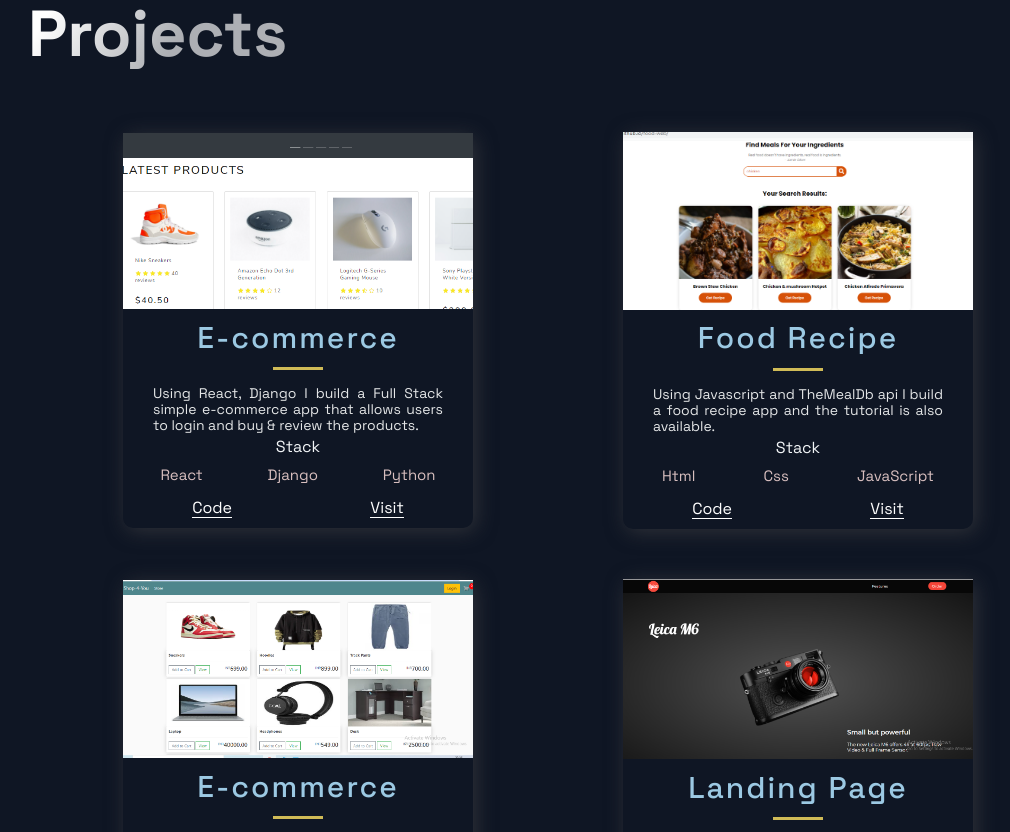
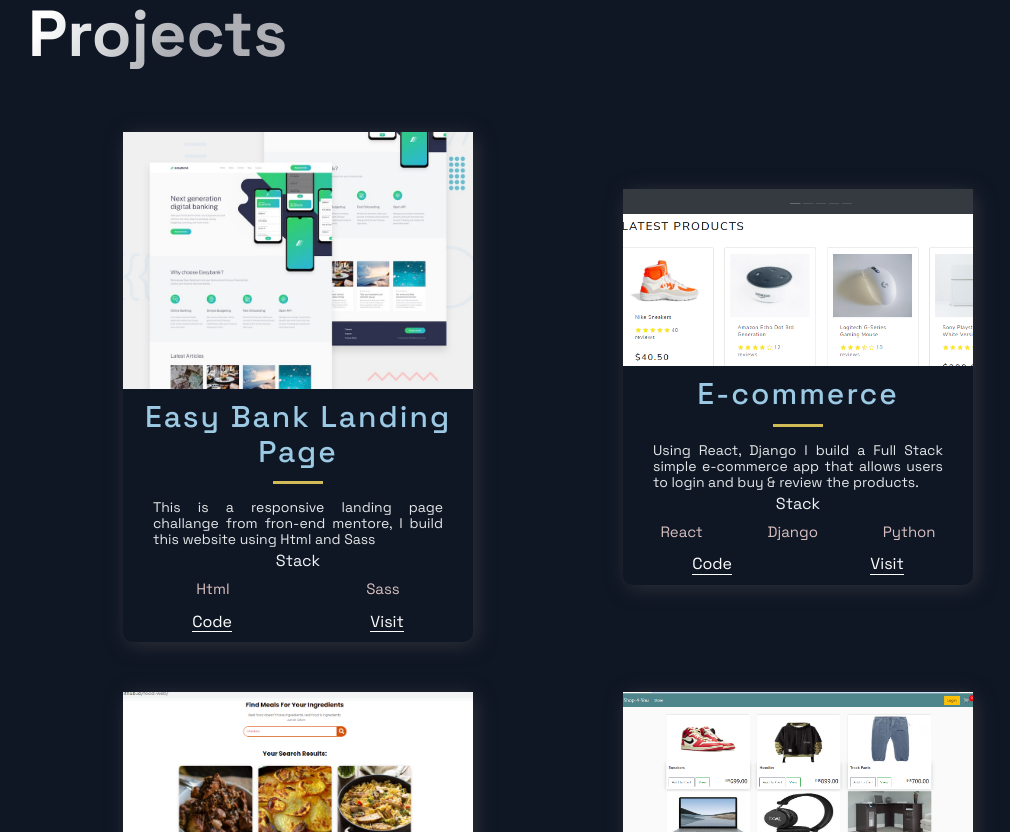
Before and after one commit to hrithikrawal/portfolio-website, a Next.js app: page / in a window 1280 px wide. Shown: the part 700-1532 px from the top of the page, without its empty margins (92-1102 px from the left). Built offline with nearby package versions, Linux system fonts and the light colour scheme.

Commit message:
projects updated

```diff
--- a/src/constants/constants.js
+++ b/src/constants/constants.js
@@ -1,4 +1,13 @@
 export const projects = [
+  {
+    title: 'Easy Bank Landing Page',
+    description: "This is a responsive landing page challange from fron-end mentore, I build this website using Html and Sass",
+    image: '/images/easybank.jpg',
+    tags: ['Html', 'Sass'],
+    source: 'https://github.com/hrithikrawal/EASYBANK-landing-page',
+    visit: 'https://web-easybank.netlify.app/',
+    id: 0,
+  },
   {
     title: 'E-commerce',
     description: "Using React, Django I build a Full Stack simple e-commerce app that allows users to login and buy & review the products.",
@@ -6,7 +15,7 @@ export const projects = [
       tags: ['React', 'Django', 'Python'],
     source: 'https://github.com/hrithikrawal/shopzila-live',
     visit: 'https://shopzila.herokuapp.com/',
-    id: 0,
+    id: 1,
   },
   {
     title: 'Food Recipe',
@@ -15,7 +24,7 @@ export const projects = [
     tags: ['Html', 'Css', 'JavaScript'],
     source: 'https://github.com/hrithikrawal/food-web',
     visit: 'https://hrithikrawal.github.io/food-web/',
-    id: 1,
+    id: 2,
   },
   {
     title: 'E-commerce',
@@ -24,7 +33,7 @@ export const projects = [
       tags: ['Javascript', 'Bootstrap', 'Django', 'Python'],
     source: 'https://github.com/hrithikrawal/shop-4-u',
     visit: 'https://shop-4-u.herokuapp.com/',
-    id: 2,
+    id: 3,
   },
   {
     title: 'Landing Page',
@@ -33,15 +42,7 @@ export const projects = [
       tags: ['Html', 'Sass'],
     source: 'https://github.com/hrithikrawal/UI-Responsive-Website',
     visit: 'https://leica-cam.netlify.app/',
-    id: 3,
+    id: 4,
   },
 
 ];
-
-// export const TimeLineData = [
-//   { year: 2017, text: 'Started my journey', },
-//   { year: 2018, text: 'Worked as a freelance developer', },
-//   { year: 2019, text: 'Founded JavaScript Mastery', },
-//   { year: 2020, text: 'Shared my projects with the world', },
-//   { year: 2021, text: 'Started my own platform', },
-// ];
```
Also changed, not shown: public/images/easybank.jpg (added).
